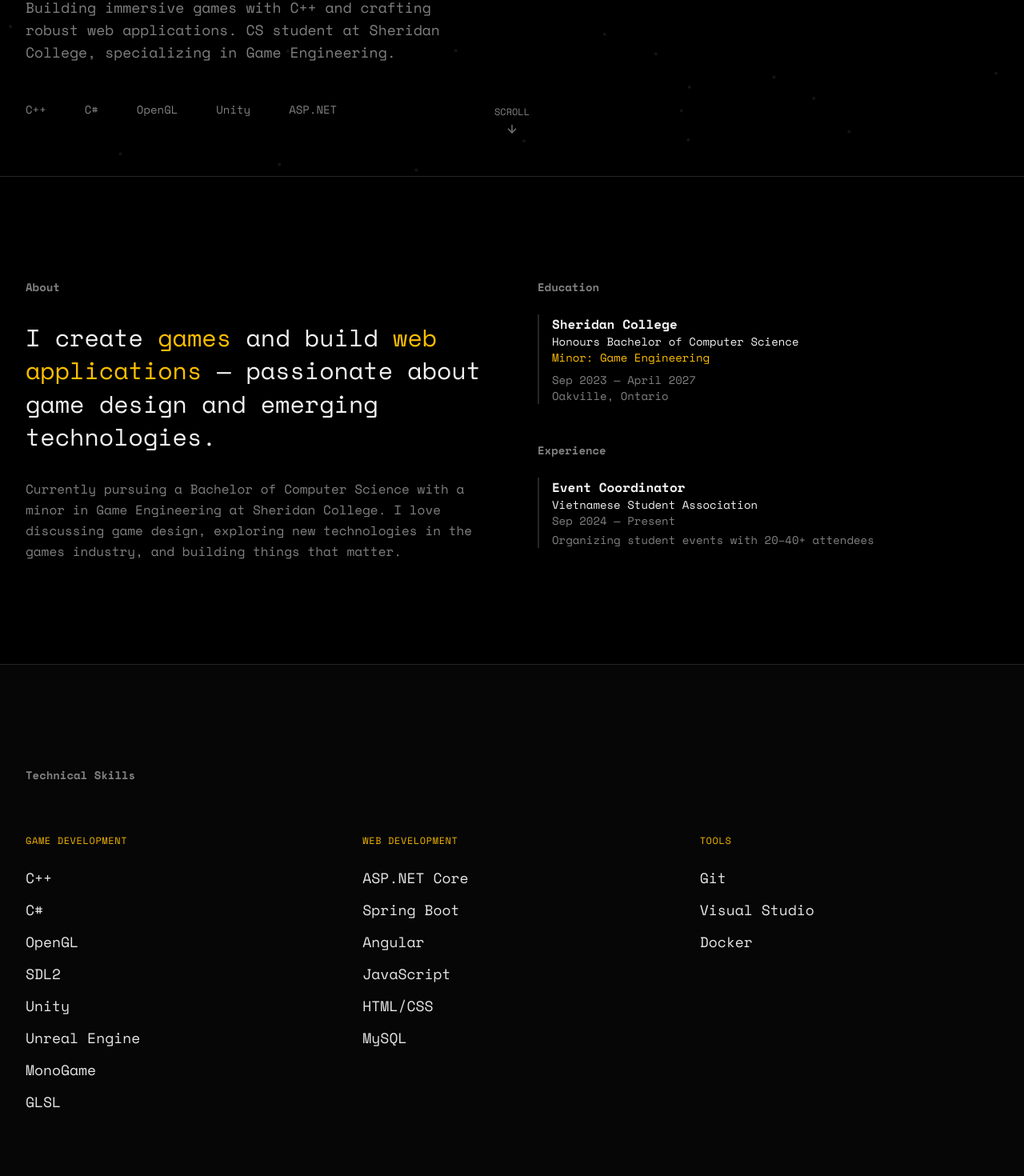
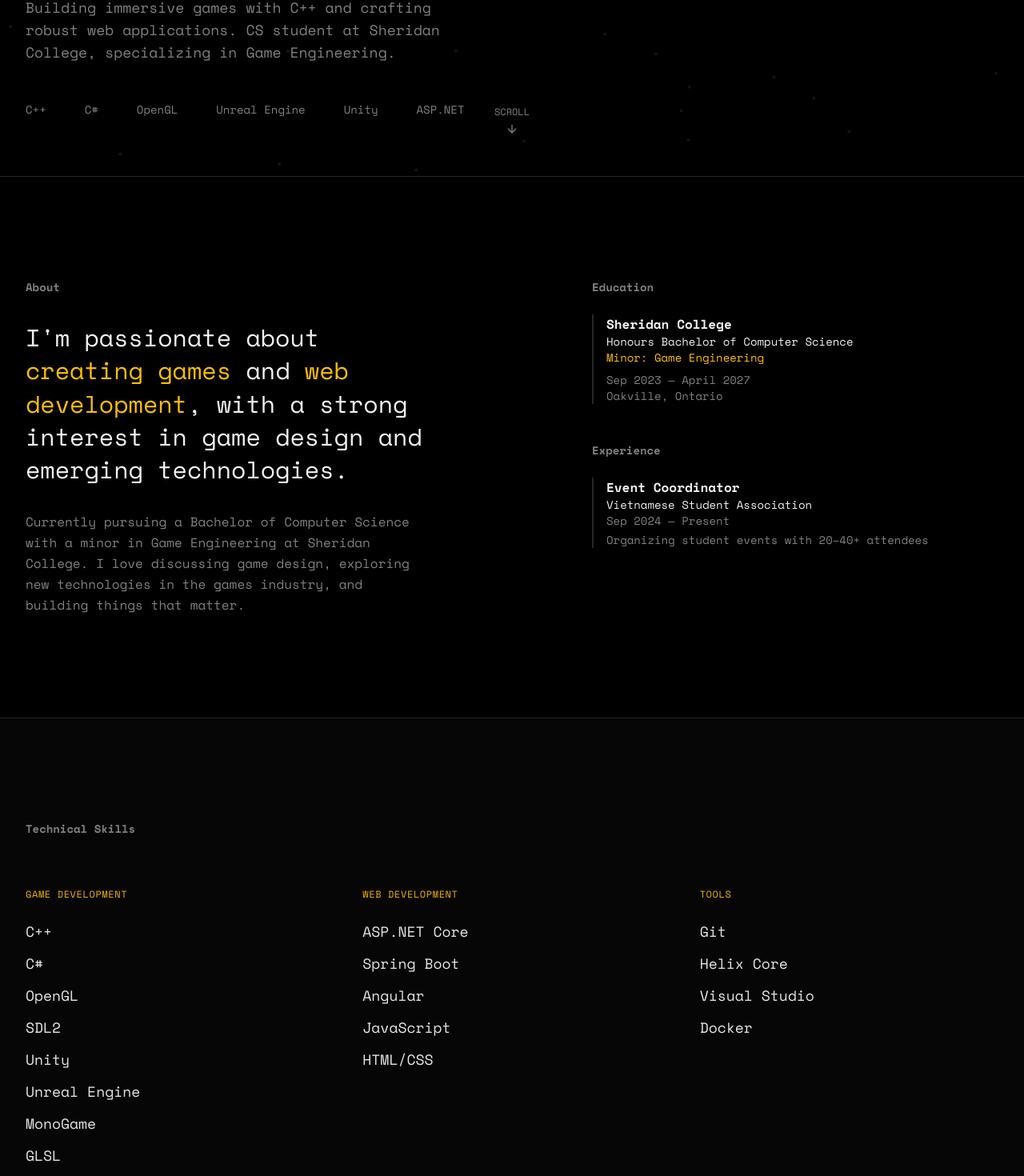
Before and after one commit to xuanhoang24/XuanHoangPage, a Next.js app: page / in a window 1280 px wide. Shown: the part 580-2050 px from the top of the page at 80% size. Built offline with nearby package versions, Linux system fonts and the light colour scheme.

Commit message:
Update index page

```diff
--- a/app/page.tsx
+++ b/app/page.tsx
@@ -1,7 +1,7 @@
 "use client";
 
 import { useEffect } from "react";
-import { ArrowUpRight, ArrowDown, Mail, Github, Linkedin } from "lucide-react";
+import { ArrowUpRight, ArrowDown, Mail, Github, Linkedin, Phone } from "lucide-react";
 import Link from "next/link";
 import InteractiveBackground from "@/components/InteractiveBackground";
 import MatrixRain from "@/components/MatrixRain";
@@ -22,7 +22,7 @@ const projects = [{
   type: "Game",
   tech: "C++ / SDL2",
   year: "2025",
-  desc: "Platformer with physics-based collision, ECS architecture, 60 FPS gameplay"
+  desc: "Platformer with physics-based collision, ECS architecture"
 }, {
   slug: "graphic-shader",
   title: "Graphic Shader",
@@ -41,8 +41,8 @@ const projects = [{
 
 const skills = {
   game: ["C++", "C#", "OpenGL", "SDL2", "Unity", "Unreal Engine", "MonoGame", "GLSL"],
-  web: ["ASP.NET Core", "Spring Boot", "Angular", "JavaScript", "HTML/CSS", "MySQL"],
-  tools: ["Git", "Visual Studio", "Docker"]
+  web: ["ASP.NET Core", "Spring Boot", "Angular", "JavaScript", "HTML/CSS"],
+  tools: ["Git", "Helix Core", "Visual Studio", "Docker"]
 };
 
 const education = {
@@ -94,6 +94,7 @@ export default function Home() {
               <span>C++</span>
               <span>C#</span>
               <span>OpenGL</span>
+              <span>Unreal Engine</span>
               <span>Unity</span>
               <span>ASP.NET</span>
             </div>
@@ -112,15 +113,15 @@ export default function Home() {
       {/* About */}
       <section id="about" className="py-32 border-t border-border">
         <div className="container">
-          <div className="grid md:grid-cols-2 gap-16">
+          <div className="grid md:grid-cols-2 gap-50">
             <div>
               <h2 className="text-sm font-mono text-muted-foreground mb-8">
                 About
               </h2>
               <p className="text-2xl md:text-3xl font-mono leading-snug mb-8">
-                I create <span className="text-accent">games</span> and
-                build <span className="text-accent">web applications</span> —
-                passionate about game design and emerging technologies.
+                I'm passionate about <span className="text-accent">creating games</span> and
+                <span className="text-accent"> web development</span>,
+                with a strong interest in game design and emerging technologies.
               </p>
               <p className="text-muted-foreground font-mono leading-relaxed">
                 Currently pursuing a Bachelor of Computer Science with a minor in Game Engineering
@@ -308,7 +309,7 @@ export default function Home() {
           </h2>
 
           <div className="grid grid-cols-2 md:grid-cols-4 gap-4">
-            {["Game Engine Architecture", "Computer Graphics & Animation", "Gameplay Programming", "Data Structures & Algorithms"].map(course => (
+            {["Game Engine Architecture", "Computer Graphics & Animation", "Game Tools and Data Driven", "Enterprise Software Systems"].map(course => (
               <div
                 key={course}
                 className="p-6 border hover:bg-secondary/20 transition-all duration-300"
@@ -355,7 +356,7 @@ export default function Home() {
                     <span>LinkedIn</span>
                   </a>
                   <a href="tel:+19056170034" className="flex items-center gap-2 hover-line text-foreground font-mono w-fit">
-                    <Mail className="w-4 h-4 flex-shrink-0" />
+                    <Phone className="w-4 h-4 flex-shrink-0" />
                     <span>(905) 617-0034</span>
                   </a>
                 </div>
--- a/app/resume/page.tsx
+++ b/app/resume/page.tsx
@@ -29,10 +29,14 @@ export default function Resume() {
               </p>
             </div>
 
-            <button className="inline-flex items-center gap-2 px-6 py-3 border border-border hover:border-accent hover:bg-accent hover:text-accent-foreground transition-all font-mono">
+            <a
+              href="/resume.pdf"
+              download="Xuan_Hoang_Ha_Resume.pdf"
+              className="inline-flex items-center gap-2 px-6 py-3 border border-border hover:border-accent hover:bg-accent hover:text-accent-foreground transition-all font-mono"
+            >
               <Download className="w-5 h-5" />
               Download PDF
-            </button>
+            </a>
           </div>
         </div>
       </section>
--- a/components/Header.tsx
+++ b/components/Header.tsx
@@ -9,7 +9,7 @@ export default function Header() {
         </Link>
         <nav className="flex gap-8 text-sm font-mono">
           <Link href="/#about" className="hover-line hidden sm:block">About</Link>
-          <Link href="/projects" className="hover-line">Work</Link>
+          <Link href="/projects" className="hover-line">Project</Link>
           <Link href="/resume" className="hover-line">Resume</Link>
           <Link href="/#contact" className="hover-line">Contact</Link>
         </nav>
```
Also changed, not shown: 1 other file (tests, documents, lock files or other folders).
